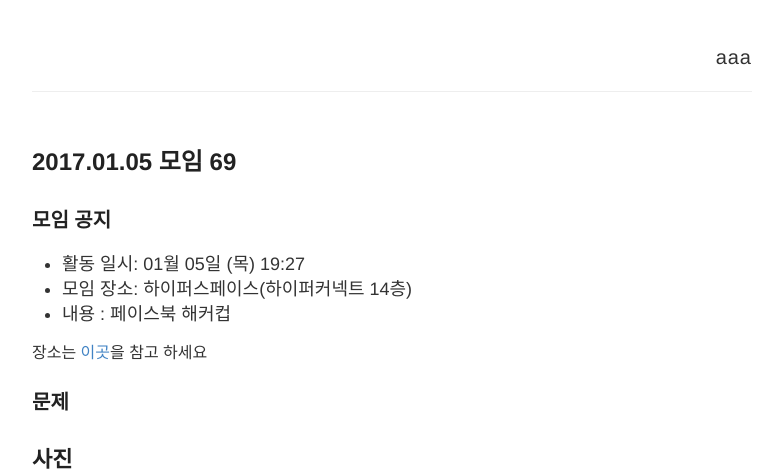
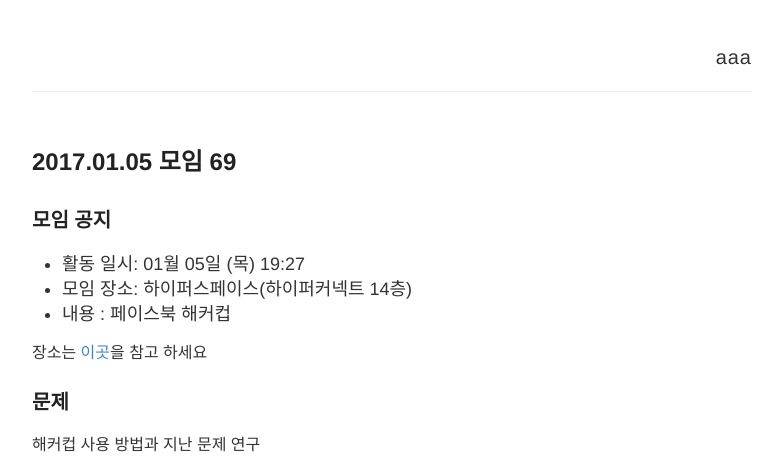
Before and after one commit to seirion/aaa, a Jekyll site: the page built from _posts/2017-01-05-meeting-069.md, in a window 1280 px wide. Shown: the top 473 px of the page, without its empty margins (248-1030 px from the left). Built offline with Jekyll 4.4.1, drawn with Linux system fonts in a browser that asks for light colours; comment, search, counter and statistics services are not loaded; grey boxes are pictures that could not be loaded.

Commit message:
Update 2017-01-05-meeting-069.md

```diff
--- a/_posts/2017-01-05-meeting-069.md
+++ b/_posts/2017-01-05-meeting-069.md
@@ -15,6 +15,7 @@ date:   2017-01-01 00:00:00
 
 ### 문제
 
+해커컵 사용 방법과 지난 문제 연구
 
 ## 사진
 ![사진](https://aaa.bbb.ccc)
```
